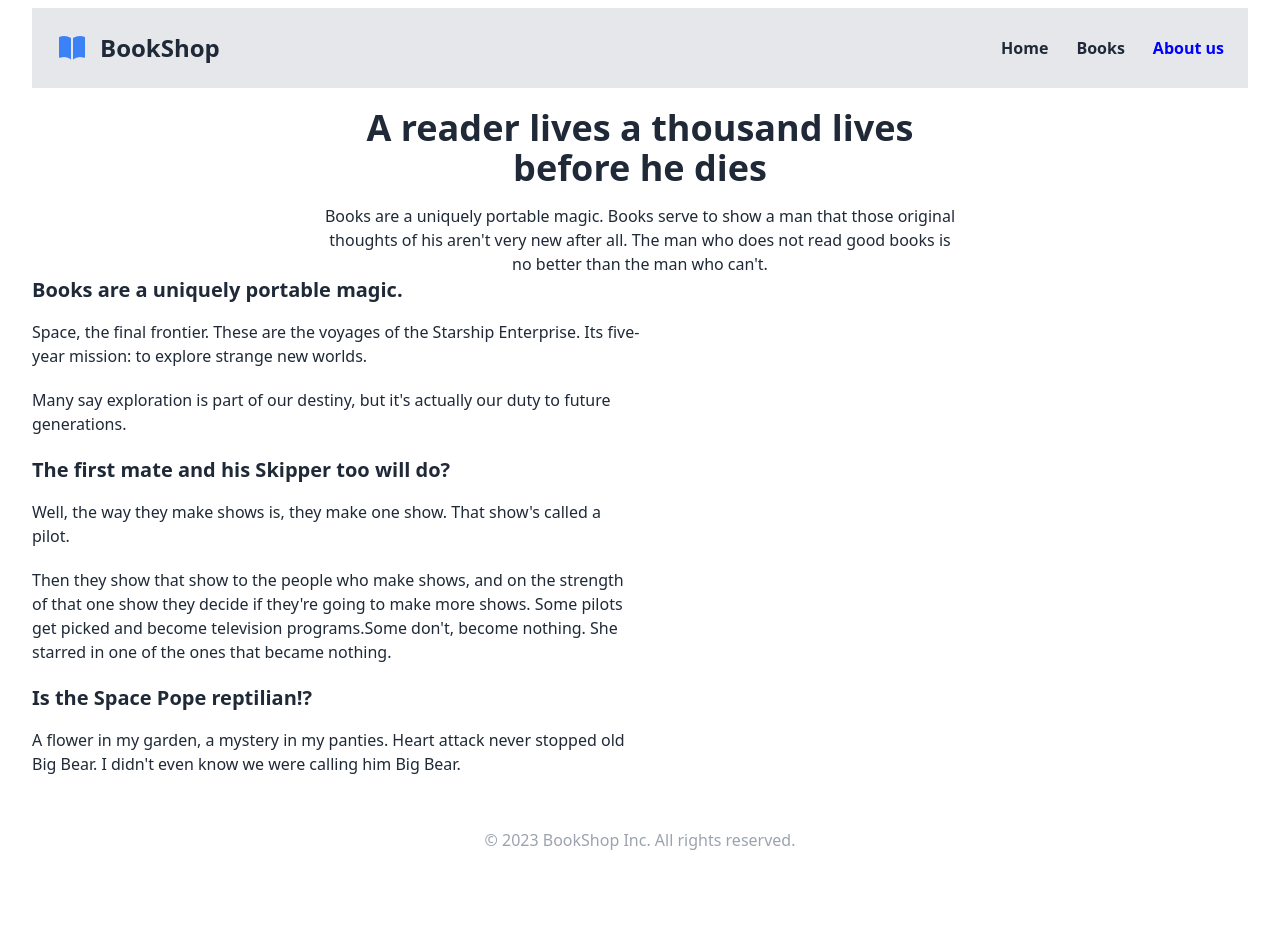
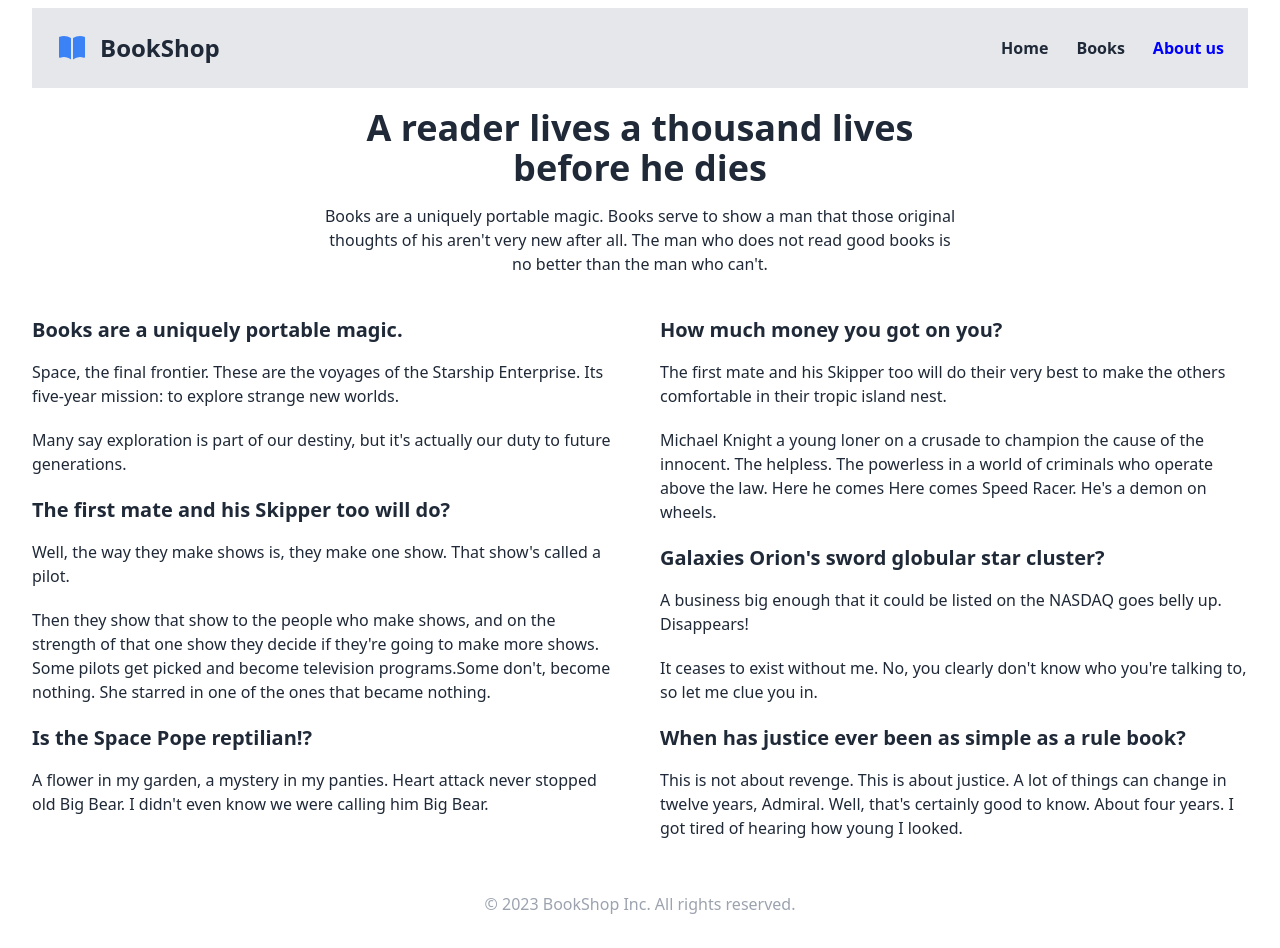
Before and after one commit to KhanZiaul/Bookshop, a React (Vite) app: page /about in a window 1280 px wide. Before the commit the page ends 884 px from the top, so only its background shows below. Built offline with nearby package versions, Linux system fonts and the light colour scheme.

Commit message:
about second part done

```diff
--- a/src/components/About/About.jsx
+++ b/src/components/About/About.jsx
@@ -7,7 +7,7 @@ const About = () => {
       <h2 className='text-center text-4xl font-bold mb-4'>before he dies</h2>
       <p  className='text-center'>Books are a uniquely portable magic. Books serve to show a man that those original <br /> thoughts of his aren't very new after all. The man who does not read good books is <br /> no better than the man who can't.</p>
 
-      <div className='grid grid-cols-2'>
+      <div className='md:grid grid-cols-2 gap-10 mt-10'>
 
         <div>
         <h2 className='text-xl font-bold mb-4'>Books are a uniquely portable magic.</h2>
@@ -23,6 +23,18 @@ const About = () => {
         </div>
 
 
+        <div>
+        <h2 className='text-xl font-bold mb-4'>How much money you got on you?</h2>
+        <p className='mb-5'>The first mate and his Skipper too will do their very best to make the others comfortable in their tropic island nest.</p>
+        <p className='mb-5'>Michael Knight a young loner on a crusade to champion the cause of the innocent. The helpless. The powerless in a world of criminals who operate above the law. Here he comes Here comes Speed Racer. He's a demon on wheels.</p>
+
+        <h2 className='text-xl font-bold mb-4'>Galaxies Orion's sword globular star cluster?</h2>
+        <p className='mb-5'>A business big enough that it could be listed on the NASDAQ goes belly up. Disappears!</p>
+        <p className='mb-5'>It ceases to exist without me. No, you clearly don't know who you're talking to, so let me clue you in.</p>
+
+        <h2 className='text-xl font-bold mb-4'>When has justice ever been as simple as a rule book?</h2>
+        <p className='mb-5'>This is not about revenge. This is about justice. A lot of things can change in twelve years, Admiral. Well, that's certainly good to know. About four years. I got tired of hearing how young I looked.</p>
+        </div>
 
       </div>
 
```
